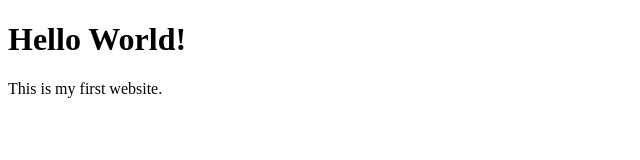
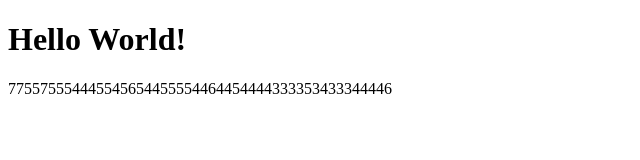
Before and after one commit to oseoyoon3148-create/DesignStudio1, a plain HTML site: page index.html in a window 1280 px wide. Shown: the whole page, without its empty margins (0-640 px from the left). Drawn offline with Linux system fonts and the light colour scheme.

Commit message:
Update index.html

```diff
--- a/index.html
+++ b/index.html
@@ -5,6 +5,6 @@
 </head>
 <body>
     <h1>Hello World!</h1>
-    <p>This is my first website.</p>
+    <p>775575554445545654455554464454444333353433344446</p>
 </body>
 </html>
```
